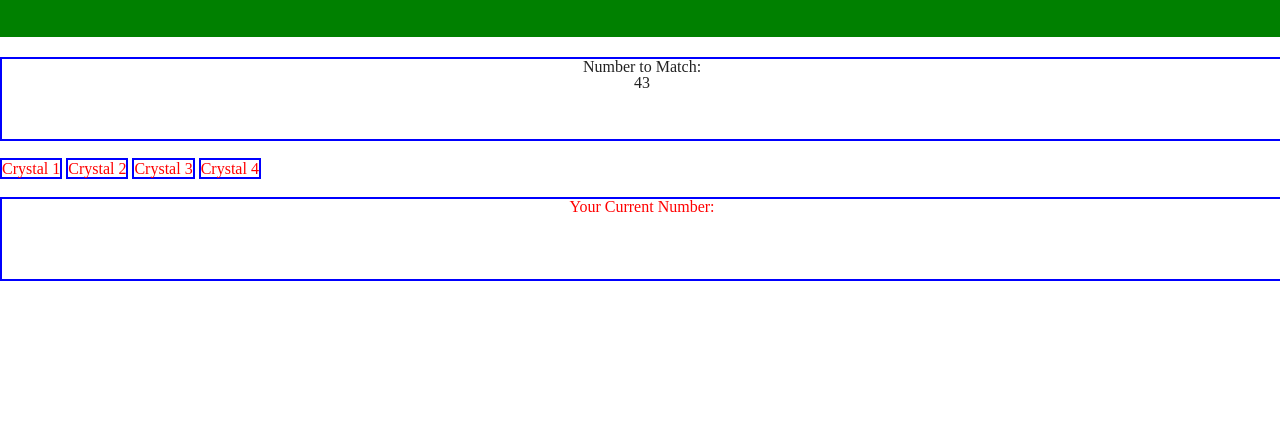
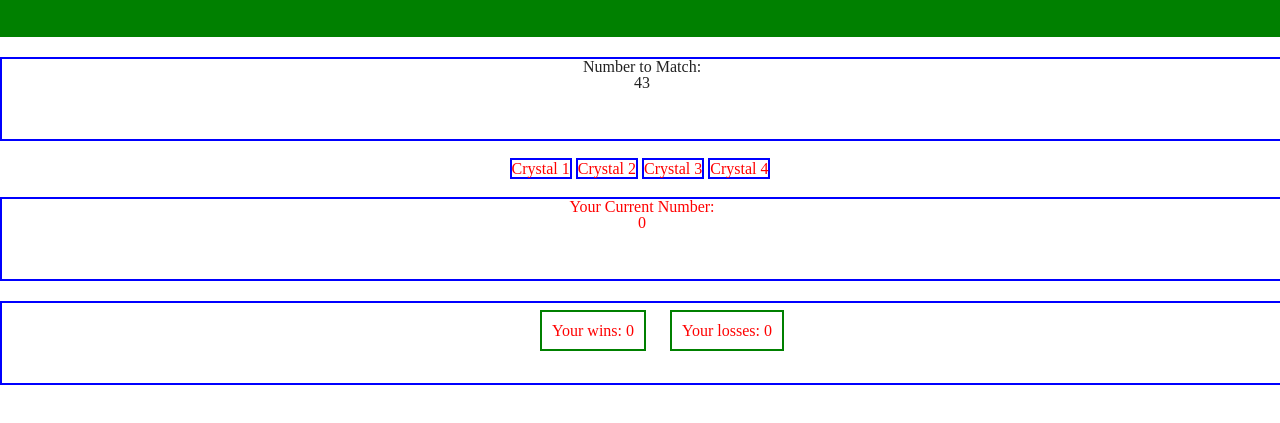
Before and after one commit to megswen/Unit-4-Game, a plain HTML site: page index.html in a window 1280 px wide. Shown: the part 153-576 px from the top of the page. Drawn offline with nearby package versions, Linux system fonts and the light colour scheme.

Commit message:
Updated mostly javascript file to show added crystal numbers in the usersum div

```diff
--- a/assets/css/style.css
+++ b/assets/css/style.css
@@ -27,7 +27,7 @@ h2 {
 }
 
 .crystal-box {
-    align-items: center;
+    text-align: center;
     margin-bottom: 20px;
 }
 
@@ -35,32 +35,24 @@ h2 {
     border: 2px solid blue;
     color: red;
     display: inline;
-    width: 40px;
-    height: 40px;
 }
 
 #crystal2 {
     border: 2px solid blue;
     color: red;
     display: inline;
-    width: 40px;
-    height: 40px;
 }
 
 #crystal3 {
     border: 2px solid blue;
     color: red;
     display: inline;
-    width: 40px;
-    height: 40px;
 }
 
 #crystal4 {
     border: 2px solid blue;
     color: red;
     display: inline;
-    width: 40px;
-    height: 40px;
 }
 
 .usersum-box {
@@ -69,4 +61,28 @@ h2 {
     width: 100%;
     height: 80px;
     text-align: center;
+    margin-bottom: 20px;
 }
+
+.wins-losses {
+    border: 2px solid blue;
+    color: red;
+    width: 100%;
+    height: 40px;
+    text-align: center;
+    padding: 20px;
+}
+
+#wins-text {
+    border: 2px solid green;
+    margin: 10px;
+    padding: 10px;
+    display: inline;
+}
+
+#losses-text {
+    border: 2px solid green;
+    margin: 10px;
+    padding: 10px;
+    display: inline;
+}
--- a/assets/javascript/game.js
+++ b/assets/javascript/game.js
@@ -1,18 +1,11 @@
 // Create an array that will hold the random numbers the computer will choose between 30-50
-var randomNumbers = [30, 31, 32, 33, 34, 35, 36, 37, 38, 39, 40, 41, 42, 43, 44, 45, 46, 47, 48, 49, 50, 51, 52, 53, 54, 55];
-
-// Create variables that will hold the number of wins and losses
-var wins = 0;
-var losses = 0;
+var randomNumber = [30, 31, 32, 33, 34, 35, 36, 37, 38, 39, 40, 41, 42, 43, 44, 45, 46, 47, 48, 49, 50, 51, 52, 53, 54, 55];
 
 // Create arrays that will hold random numbers for the crystals between 1-12
-var crystalNumbers = [1, 2, 3, 4, 5, 6, 7, 8, 9, 10, 11, 12];
-
-// Create a variable that will hold the user's sum
-// var userSum = 0;
+var crystalNumbers = [1, 2, 3, 4, 5, 6, 7, 8, 9, 10];
 
 // Create a variable that will make the computer choose a random number from the randomNumbers array
-var computerNumber = randomNumbers[Math.floor(Math.random() * randomNumbers.length)];
+var computerNumber = randomNumber[Math.floor(Math.random() * randomNumber.length)];
     // Display it in the randomnumber-text div
     $("#randomnumber-text").text(computerNumber);
 
@@ -22,43 +15,60 @@ var secondCrystalNumber = crystalNumbers[Math.floor(Math.random() * crystalNumbe
 var thirdCrystalNumber = crystalNumbers[Math.floor(Math.random() * crystalNumbers.length)];
 var fourthCrystalNumber = crystalNumbers[Math.floor(Math.random() * crystalNumbers.length)];
 
+// Create a variable that will hold the user's sum
+var userSum = 0;
+$("#usersum-text").text(userSum);
 
-// Create a function that will run whenever the user clicks on a crystal and put the number in the usersum-text div
-$("#crystal1").click(function() {
-$("#usersum-text").text(firstCrystalNumber);
-});
+// Create cariables that hold wins and losses
+var wins = 0;
+var losses = 0;
 
-$("#crystal2").click(function() {
-$("#usersum-text").text(secondCrystalNumber);
-});
+//Reset game function
+function reset() {
+    userSum = 0;
+    $('#usersum-text').text(userSum);
+    computerNumber = randomNumber[Math.floor(Math.random() * randomNumber.length)];
+    firstCrystalNumber = crystalNumbers[Math.floor(Math.random() * crystalNumbers.length)];
+    secondCrystalNumber = crystalNumbers[Math.floor(Math.random() * crystalNumbers.length)];
+    thirdCrystalNumber = crystalNumbers[Math.floor(Math.random() * crystalNumbers.length)];
+    fourthCrystalNumber = crystalNumbers[Math.floor(Math.random() * crystalNumbers.length)];
+}
 
-$("#crystal3").click(function() {
-$("#usersum-text").text(thirdCrystalNumber);
-});
+$(document).ready(function(){
 
-$("#crystal4").click(function() {
-$("#usersum-text").text(fourthCrystalNumber);
-});
+    // Create four functions (one for each crystal) that will run whenever the user clicks on a crystal and adds the numbers in the usersum-text div
+    $('#crystal1').click(() => {
+        userSum = userSum + firstCrystalNumber;
+        $('#usersum-text').text(userSum);
+    });
 
-// var userSum = 0;
-// $("#crystal1 #crystal2 #crystal3 #crystal4").click(function(){
-    // userSum = Number(userSum) + Number($(this).val());
-    // $("#usersum-text").text(userSum);
- // });
- // $("#usersum-text").text(userSum);
+    $('#crystal2').click(() => {
+        userSum = userSum + secondCrystalNumber;
+        $('#usersum-text').text(userSum);
+    });
 
-// Add the crystal numbers to the user sum div as many times as they are clicked
+    $('#crystal3').click(() => {
+        userSum = userSum + thirdCrystalNumber;
+        $('#usersum-text').text(userSum);
+    });
 
-    // Make the computer choose a random number between 30-50
+    $('#crystal4').click(() => {
+        userSum = userSum + fourthCrystalNumber;
+        $('#usersum-text').text(userSum);
+    });
 
-    // Assign each crystal a random number between 1-12
+    //If elwe statement that will increase wins if the user matches the random number and increases losses when the user goes above the random number
+    if (userSum === computerNumber) {
+        {wins++};
+        alert("You won!");
+        reset();
+    } else if (userSum > computerNumber) {
+        {losses++};
+        alert("You lost!");
+        reset();
+    }
 
-    // Add up the clicked crystal's numbers and put them in the user sum div
-
-    // Create an if else statment that says if the user sum equals the computer's number, the user wins.
-
-        //If the user sum is greater than the computer's number, the user loses.
-
-        //If the user wins or loses, the wins or losses goes up one point, the computer picks a new random number, the crystals are assigned a new number, and the user sum resets to zero
-
-        //If anything else, nothing happens and the game keeps going
+    // Move wins and losses to html
+    $("#wins-text").text("Your wins: " + wins);
+    $("#losses-text").text("Your losses: " + losses);
+})
--- a/index.html
+++ b/index.html
@@ -21,21 +21,21 @@
         <p id="randomnumber-text"></p>
     </div>
 
-    <div>
-        <p id="wins-text"></p>
-        <p id="losses-text"></p>
-    </div>
-
     <div class="crystal-box">
-        <div id="crystal1">Crystal 1</div>
-        <div id="crystal2">Crystal 2</div>
-        <div id="crystal3">Crystal 3</div>
-        <div id="crystal4">Crystal 4</div>
+        <div class="crystal" id="crystal1">Crystal 1</div>
+        <div class="crystal" id="crystal2">Crystal 2</div>
+        <div class="crystal" id="crystal3">Crystal 3</div>
+        <div class="crystal" id="crystal4">Crystal 4</div>
     </div>
 
     <div class="usersum-box">Your Current Number:
         <br>
         <div id="usersum-text"></div>
+    </div>
+
+    <div class="wins-losses">
+        <div id="wins-text"></div>
+        <div id="losses-text"></div>
     </div>
 
 <!--Adding jQuery-->
```
